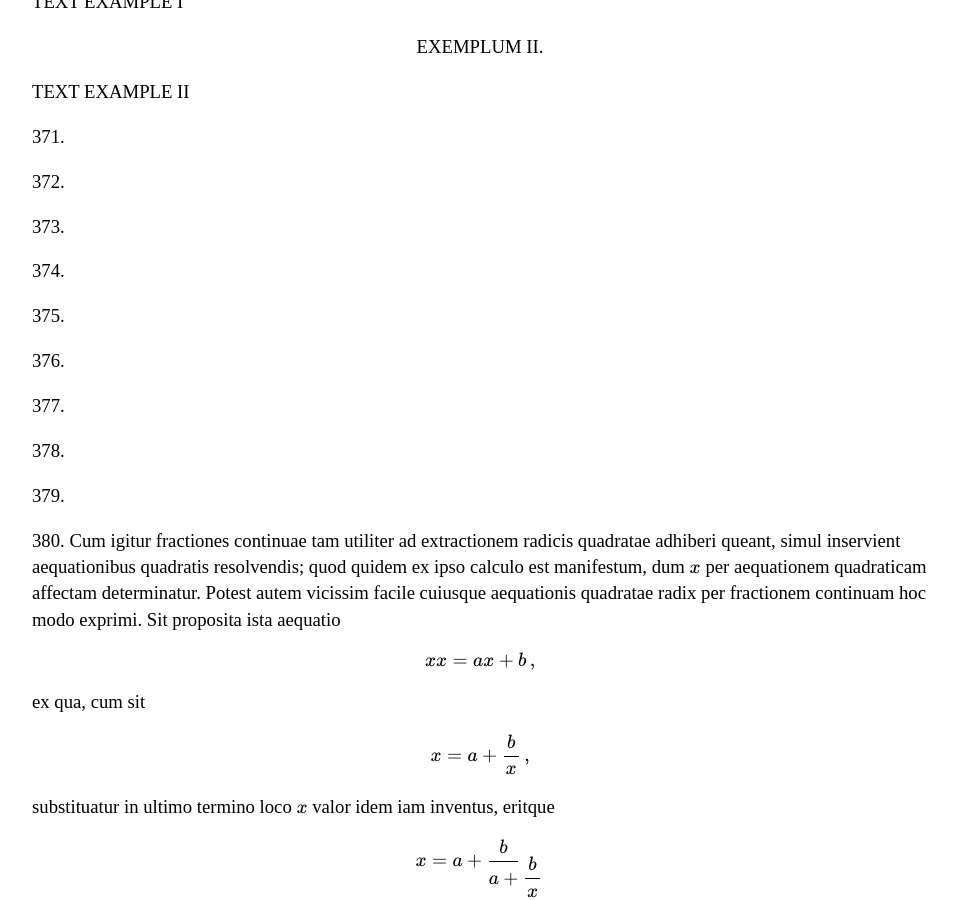
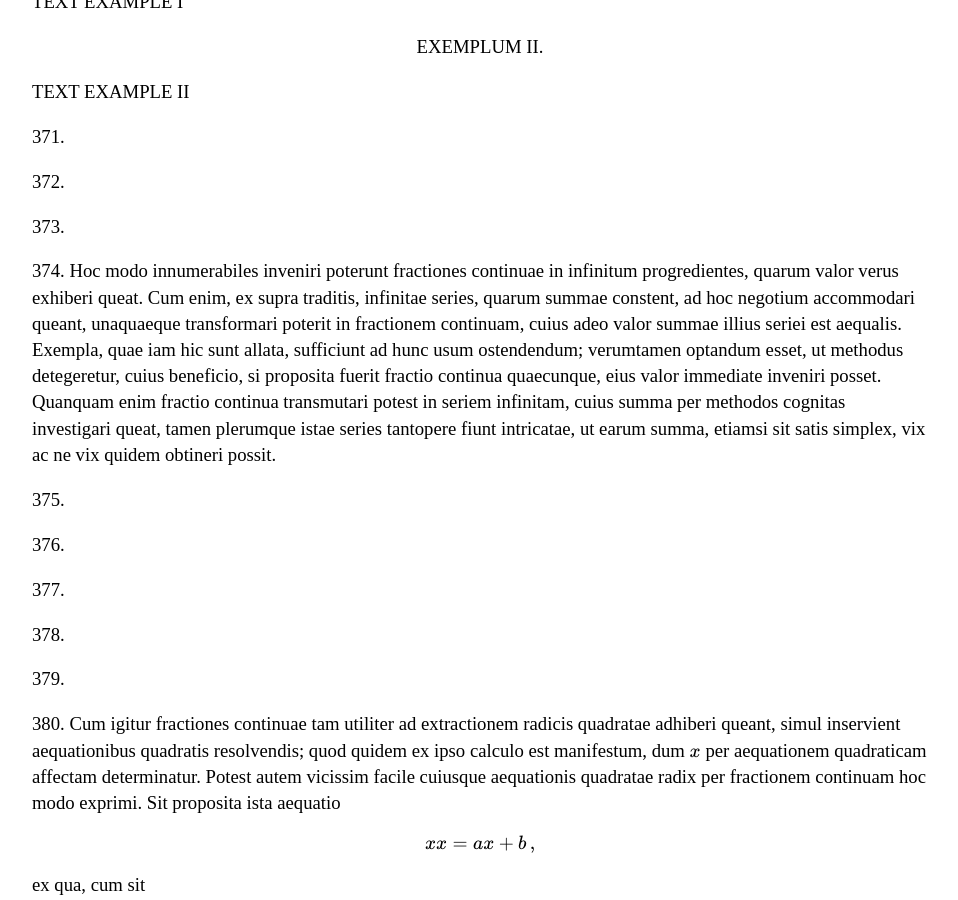
Before and after one commit to ttdoucet/ttdoucet.github.io, a Jekyll site: the page built from euler/e101.html, in a window 1280 px wide and 900 px high, scrolled down 10616 px. Shown: the whole window, without its empty margins (160-1118 px from the left). Built offline with Jekyll 4.4.1, drawn with Linux system fonts in a browser that asks for light colours; formulas are drawn with MathJax 3.

Commit message:
Added Latin text.

```diff
--- a/euler/e101.html
+++ b/euler/e101.html
@@ -595,6 +595,20 @@ TEXT EXAMPLE II
 <p>373.
 
 <p>374.
+Hoc modo innumerabiles inveniri poterunt fractiones continuae in
+infinitum progredientes, quarum valor verus exhiberi queat. Cum enim, ex
+supra traditis, infinitae series, quarum summae constent, ad hoc negotium
+accommodari queant, unaquaeque transformari poterit in fractionem continuam,
+cuius adeo valor summae illius seriei est aequalis.
+Exempla, quae iam hic
+sunt allata, sufficiunt ad hunc usum ostendendum; verumtamen optandum
+esset, ut methodus detegeretur, cuius beneficio, si proposita fuerit fractio
+continua quaecunque, eius valor immediate inveniri posset. Quanquam enim
+fractio continua transmutari potest in seriem infinitam, cuius summa per
+methodos cognitas investigari queat, tamen plerumque istae series tantopere
+fiunt intricatae, ut earum summa, etiamsi sit satis simplex, vix ac ne vix
+quidem obtineri possit.
+
 
 <p>375.
 
```
